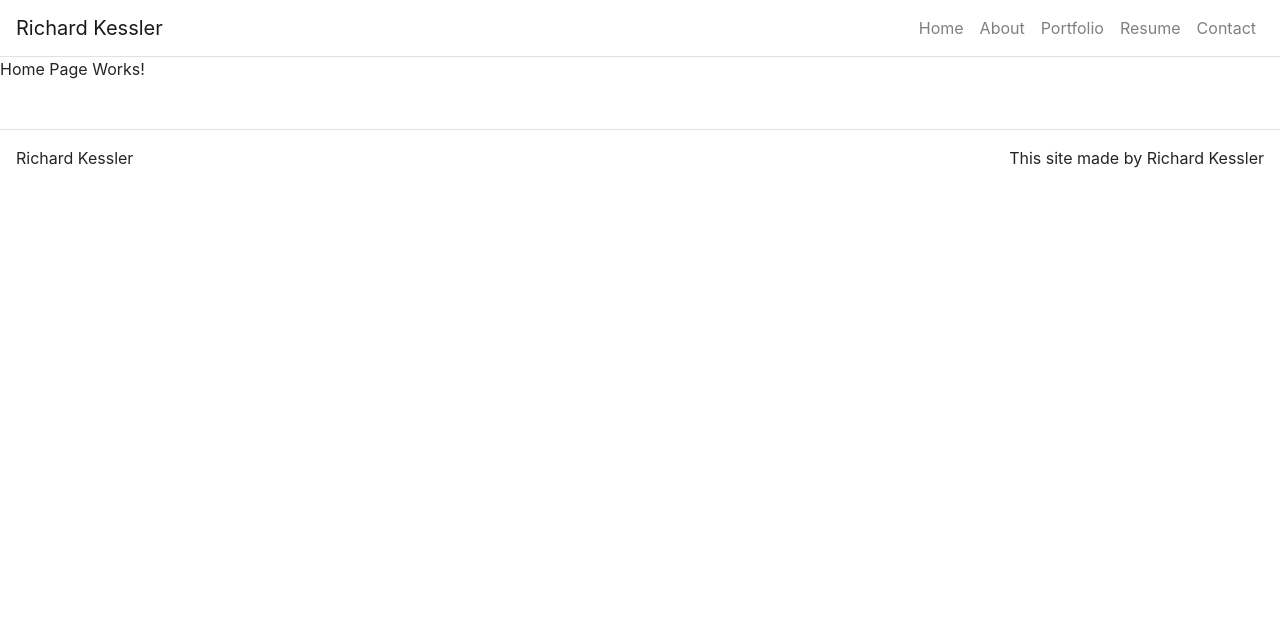
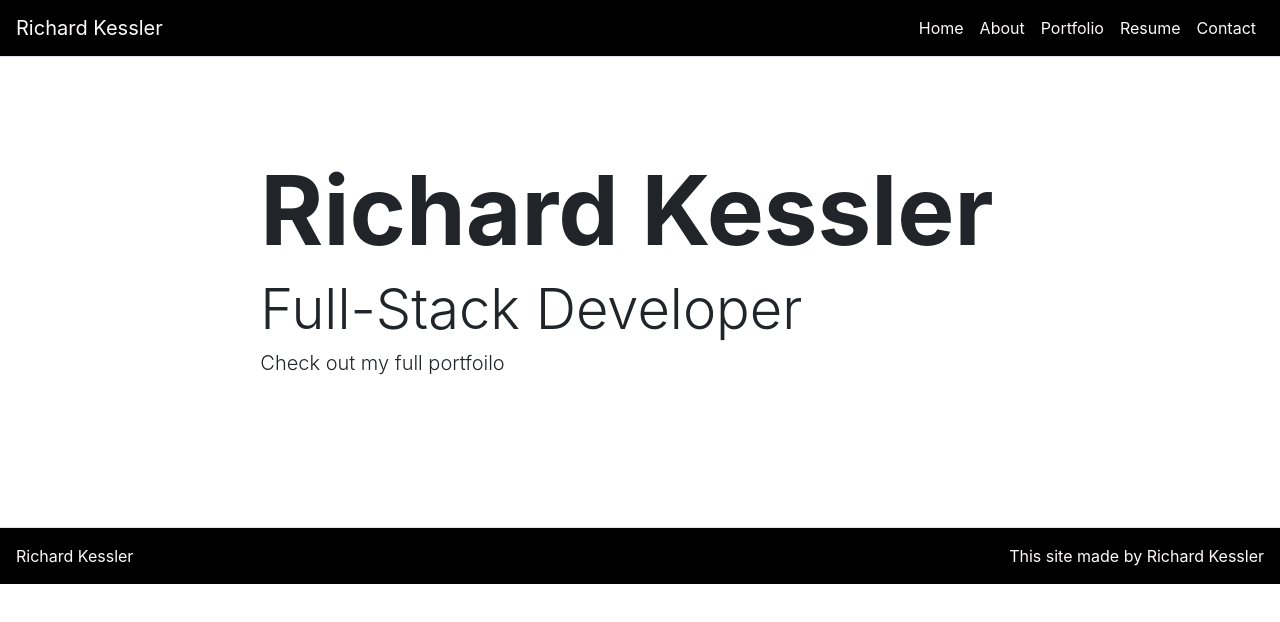
Before and after one commit to RichardKessler/React-Portfolio, a React (Create React App) app: page / in a window 1280 px wide. Shown: the top 622 px of the page. Built offline with nearby package versions, Linux system fonts and the light colour scheme.

Commit message:
added style

```diff
--- a/src/App.css
+++ b/src/App.css
@@ -28,11 +28,10 @@
   color: #61dafb;
 }
 
-@keyframes App-logo-spin {
-  from {
-    transform: rotate(0deg);
-  }
-  to {
-    transform: rotate(360deg);
-  }
+.navbar {
+  background-color: black;
 }
+
+.brand{
+  color: snow;
+}
--- a/src/App.js
+++ b/src/App.js
@@ -11,7 +11,14 @@ import AboutPage from './pages/AboutPage';
 import ContactPage from './pages/ContactPage';
 import PortfolioPage from './pages/PortfolioPage';
 
-
+const styles = {
+  brand: {
+    color: 'snow'
+  },
+  navLinks: {
+    color: 'snow'
+  }
+}
 class App extends React.Component {
 
   constructor(props) {
@@ -27,7 +34,8 @@ class App extends React.Component {
       ],
       home: {
         title: 'Richard Kessler',
-        subTitle: 'Full-Stack Developer'
+        subTitle: 'Full-Stack Developer',
+        text: 'Check out my full portfoilo'
       },
       about: {
         title: 'About Me'
@@ -49,21 +57,21 @@ class App extends React.Component {
       <Router>
         <Container className='p-0' fluid={true}>
 
-          <Navbar className='border-bottom' bg='transparent' expand='lg'>
-            <Navbar.Brand>Richard Kessler</Navbar.Brand>
+          <Navbar className='border-bottom' expand='lg'>
+            <Navbar.Brand style={styles.brand}>Richard Kessler</Navbar.Brand>
             <Navbar.Toggle className='border-0' aria-controls='navbar-toggle' />
             <Navbar.Collapse id='navbar-toggle'>
               <Nav className='ml-auto'>
-                <Link className='nav-link' to='/' >Home</Link>
-                <Link className='nav-link' to='/about' >About</Link>
-                <Link className='nav-link' to='/portfolio' >Portfolio</Link>
-                <Link className='nav-link' to='/resume' >Resume</Link>
-                <Link className='nav-link' to='/contact' >Contact</Link>
+                <Link className='nav-link' style={styles.navLinks} to='/' >Home</Link>
+                <Link className='nav-link' style={styles.navLinks} to='/about' >About</Link>
+                <Link className='nav-link' style={styles.navLinks} to='/portfolio' >Portfolio</Link>
+                <Link className='nav-link' style={styles.navLinks} to='/resume' >Resume</Link>
+                <Link className='nav-link' style={styles.navLinks} to='/contact' >Contact</Link>
 
               </Nav>
             </Navbar.Collapse>
           </Navbar>
-          <Route path='/' exact render={() => <HomePage title={this.state.home.title} subTitle={this.state.home.subTitle} />} />
+          <Route path='/' exact render={() => <HomePage title={this.state.home.title} subTitle={this.state.home.subTitle} text={this.state.home.text} />} />
           <Route path='/about' exact render={() => <AboutPage title={this.state.about.title} subTitle={this.state.about.subTitle} />} />
           <Route path='/portfolio' exact render={() => <PortfolioPage title={this.state.portfolio.title}  />} />
           <Route path='/resume' exact render={() => <HomePage title={this.state.resume.title} />} />
--- a/src/components/Footer/Footer.js
+++ b/src/components/Footer/Footer.js
@@ -2,6 +2,7 @@ import React from 'react';
 import Container  from 'react-bootstrap/Container';
 import Row from 'react-bootstrap/Row';
 import Col from 'react-bootstrap/Col';
+import './style.css';
 
 function Footer() {
 
--- /dev/null
+++ b/src/components/Footer/style.css
@@ -0,0 +1,4 @@
+footer {
+    background-color:black;
+    color: snow;
+}
--- a/src/components/Jumbotron/index.js
+++ b/src/components/Jumbotron/index.js
@@ -0,0 +1,25 @@
+import React from 'react';
+import Jumbotron from 'react-bootstrap/Jumbotron';
+import Container from 'react-bootstrap/Container';
+import Row from 'react-bootstrap/Row';
+import Col from 'react-bootstrap/Col';
+
+
+function Hero(props) {
+
+    return(
+        <Jumbotron className='bg-transparent jumbotron-fluid p-5'>
+            <Container fluid={true}>
+                <Row className='justify-content-center py-5'>
+                    <Col md={8} sm={12}>
+                        { props.title && <h1 className='display-1 font-weight-bolder'>{props.title}</h1> }
+                        { props.subTitle && <h3 className='display-4 font-weight-light'>{props.subTitle}</h3> }
+                        { props.text && <h3 className='lead font-weight-light'>{props.text}</h3> }
+                    </Col>
+                </Row>
+            </Container>
+        </Jumbotron>
+    );
+}
+
+export default Hero;
--- a/src/pages/HomePage.js
+++ b/src/pages/HomePage.js
@@ -1,9 +1,10 @@
 import React from 'react';
+import Hero from '../components/Jumbotron';
 
 function HomePage(props) {
 
     return (
-        <p>Home Page Works!</p>
+        <Hero title={props.title} subTitle={props.subTitle} text={props.text} />
     );
 }
 
```
